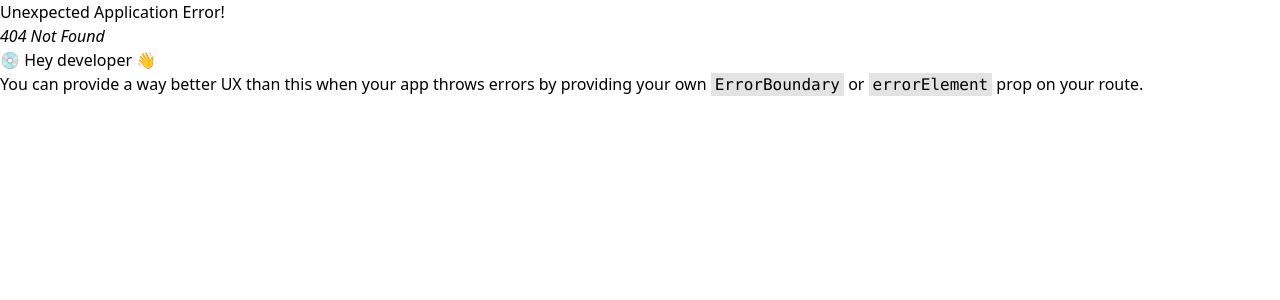
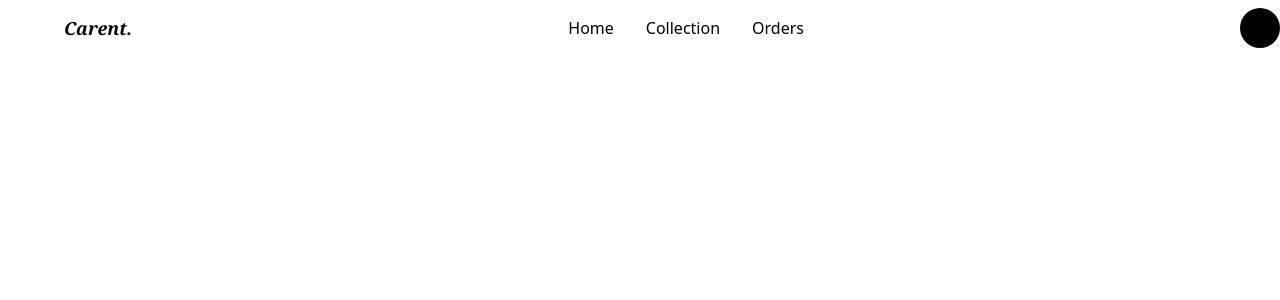
Before and after one commit to yilikaltesfaye/car-rental, a React (Vite) app: page /user in a window 1280 px wide. Before the commit this address had no page. Shown: the top 300 px of the page. Built offline with nearby package versions, Linux system fonts and the light colour scheme.

Commit message:
feat(user): adjust the user layout for better UX

```diff
--- a/src/pages/user/UserLayout.tsx
+++ b/src/pages/user/UserLayout.tsx
@@ -0,0 +1,26 @@
+import { Outlet } from "react-router";
+
+const UserLayout = () => {
+	return (
+		<div className="flex flex-col">
+			<nav className="flex flex-row justify-between pl-16 py-2 items-center cursor-pointer">
+				<h1 className="italic font-bold font-serif text-lg">Carent.</h1>
+				<ul className="flex flex-row gap-8">
+					<li>
+						<a href="">Home</a>
+					</li>
+					<li>
+						<a href="#collections">Collection</a>
+					</li>
+					<li>
+						<a href="#orders">Orders</a>
+					</li>
+				</ul>
+				<button className="bg-black p-5 rounded-full"></button>
+			</nav>
+			<Outlet />
+		</div>
+	);
+};
+
+export default UserLayout;
--- a/src/routes.tsx
+++ b/src/routes.tsx
@@ -7,7 +7,7 @@ import Login from "./pages/public/Login";
 import Register from "./pages/public/Register";
 
 // // user
-// import UserLayout from "./pages/user/UserLayout";
+import UserLayout from "./pages/user/UserLayout";
 // import UserHome from "./pages/user/UserHome";
 // import CategoryPage from "./pages/user/CategoryPage";
 // import CarDetail from "./pages/user/CarDetail";
@@ -33,16 +33,22 @@ const router = createBrowserRouter([
 			{ path: "register", element: <Register /> },
 
 			// User workspace (role-protected)
-			//   {
-			//     path: "user",
-			//     element: <RequireAuth><RequireRole role="user"><UserLayout /></RequireRole></RequireAuth>,
-			//     children: [
-			//       { index: true, element: <UserHome /> },
-			//       { path: "category/:categoryId", element: <CategoryPage /> },
-			//       { path: "car/:carId", element: <CarDetail /> },
-			//       { path: "rent/:carId", element: <RentFlow /> },
-			//     ],
-			//   },
+			{
+				path: "user",
+				element: (
+					// <RequireAuth>
+					// <RequireRole role="user">
+					<UserLayout />
+					// </RequireRole>
+					// </RequireAuth>
+				),
+				// children: [
+				// 	{ index: true, element: <UserHome /> },
+				// 	{ path: "category/:categoryId", element: <CategoryPage /> },
+				// 	{ path: "car/:carId", element: <CarDetail /> },
+				// 	{ path: "rent/:carId", element: <RentFlow /> },
+				// ],
+			},
 
 			// Admin workspace (role-protected)
 			//   {
```
